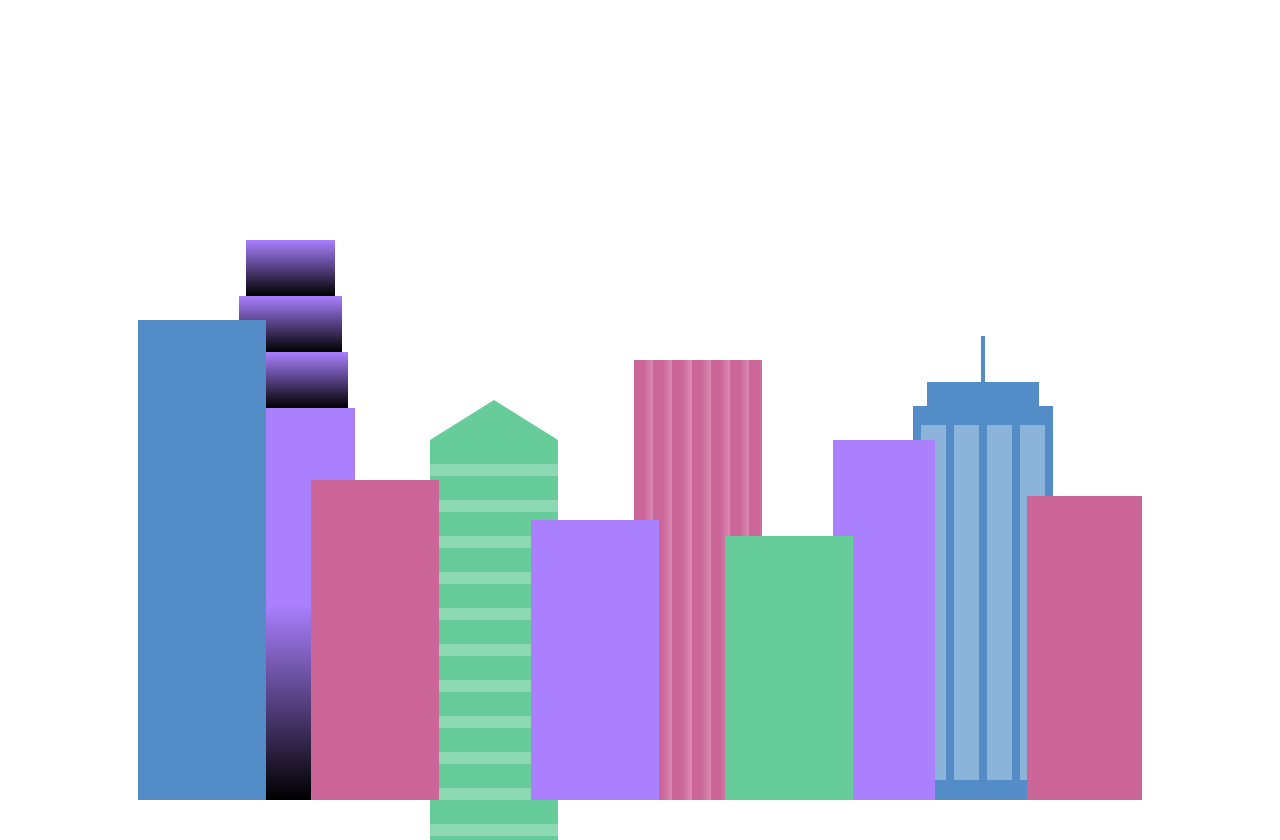
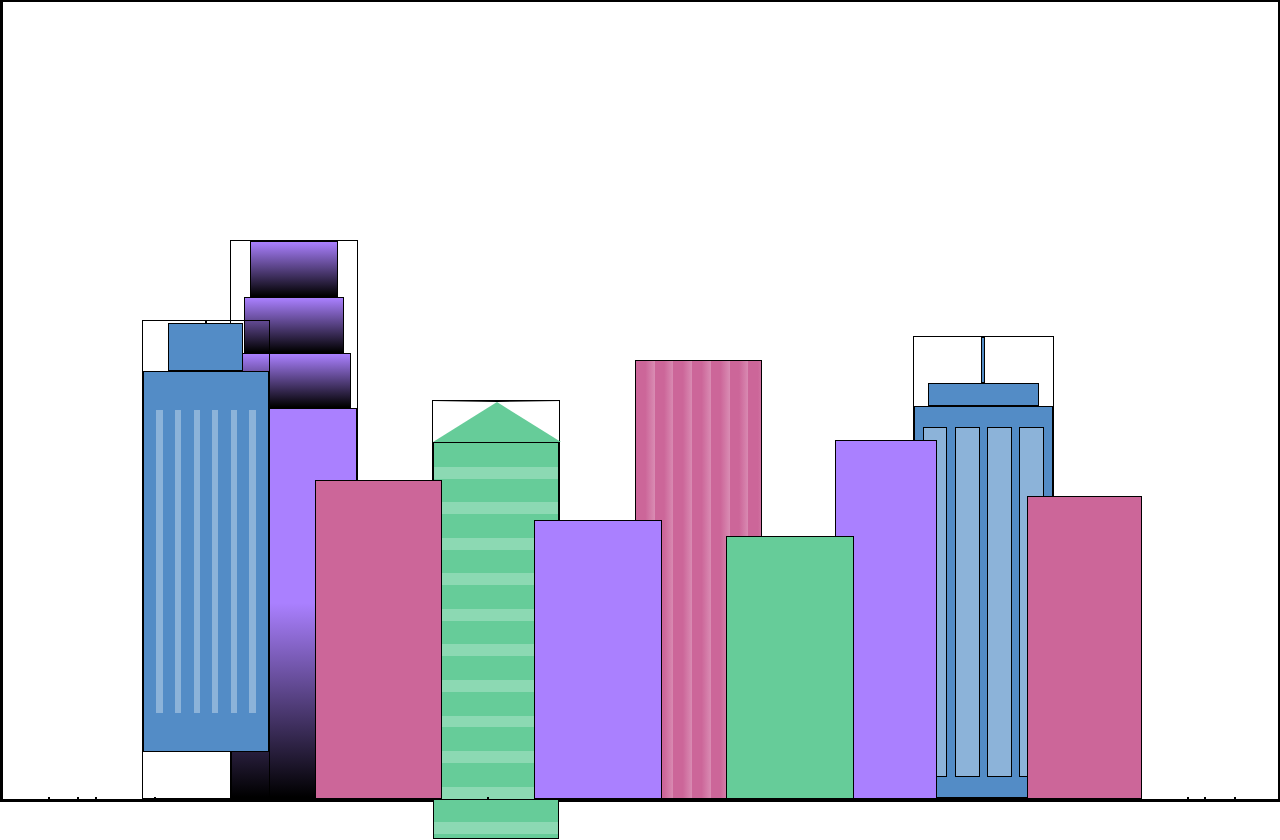
Before and after one commit to Geachie/FCC-City-SKyline-CSS, a plain HTML site: page index.html in a window 1280 px wide. Drawn offline with Linux system fonts and the light colour scheme.

Commit message:
Add .fb1c styles

```diff
--- a/index.html
+++ b/index.html
@@ -55,7 +55,7 @@
 
       <!-- Foreground building 1 -->
 
-      <div class="fb1">
+      <div class="fb1 building-wrap">
         <div class="fb1a"></div>
         <div class="fb1b"></div>
         <div class="fb1c"></div>
--- a/style.css
+++ b/style.css
@@ -10,7 +10,7 @@
 }
 
 * {
-  /* border: 1px solid black; */
+  border: 1px solid black;
   box-sizing: border-box;
 }
 
@@ -145,23 +145,53 @@ body {
 
 /* FOREGROUND BUILDINGS - "fb" stands for "foreground building" */
 
+/* Styling for foreground building 1 */
+
 .fb1 {
   width: 10%;
   height: 60%;
+}
+
+.fb1b {
+  width: 60%;
+  height: 10%;
   background-color: var(--building-color4);
 }
 
+.fb1c {
+  width: 100%;
+  height: 80%;
+  background: repeating-linear-gradient(
+      90deg,
+      var(--building-color4),
+      var(--building-color4) 10%,
+      transparent 10%,
+      transparent 15%
+    ),
+    repeating-linear-gradient(
+      var(--building-color4),
+      var(--building-color4) 10%,
+      var(--window-color4) 10%,
+      var(--window-color4) 90%
+    );
+}
+
+/* Styling for foreground building 2 */
 .fb2 {
   width: 10%;
   height: 40%;
   background-color: var(--building-color3);
 }
 
+/* Styling for foreground building 3 */
+
 .fb3 {
   width: 10%;
   height: 35%;
   background-color: var(--building-color1);
 }
+
+/* Styling for foreground building 4 */
 
 .fb4 {
   width: 8%;
@@ -171,6 +201,8 @@ body {
   left: 10%;
 }
 
+/* Styling for foreground building 5 */
+
 .fb5 {
   width: 10%;
   height: 33%;
@@ -179,6 +211,8 @@ body {
   right: 10%;
 }
 
+/* Styling for foreground building  6 */
+
 .fb6 {
   width: 9%;
   height: 38%;
```
